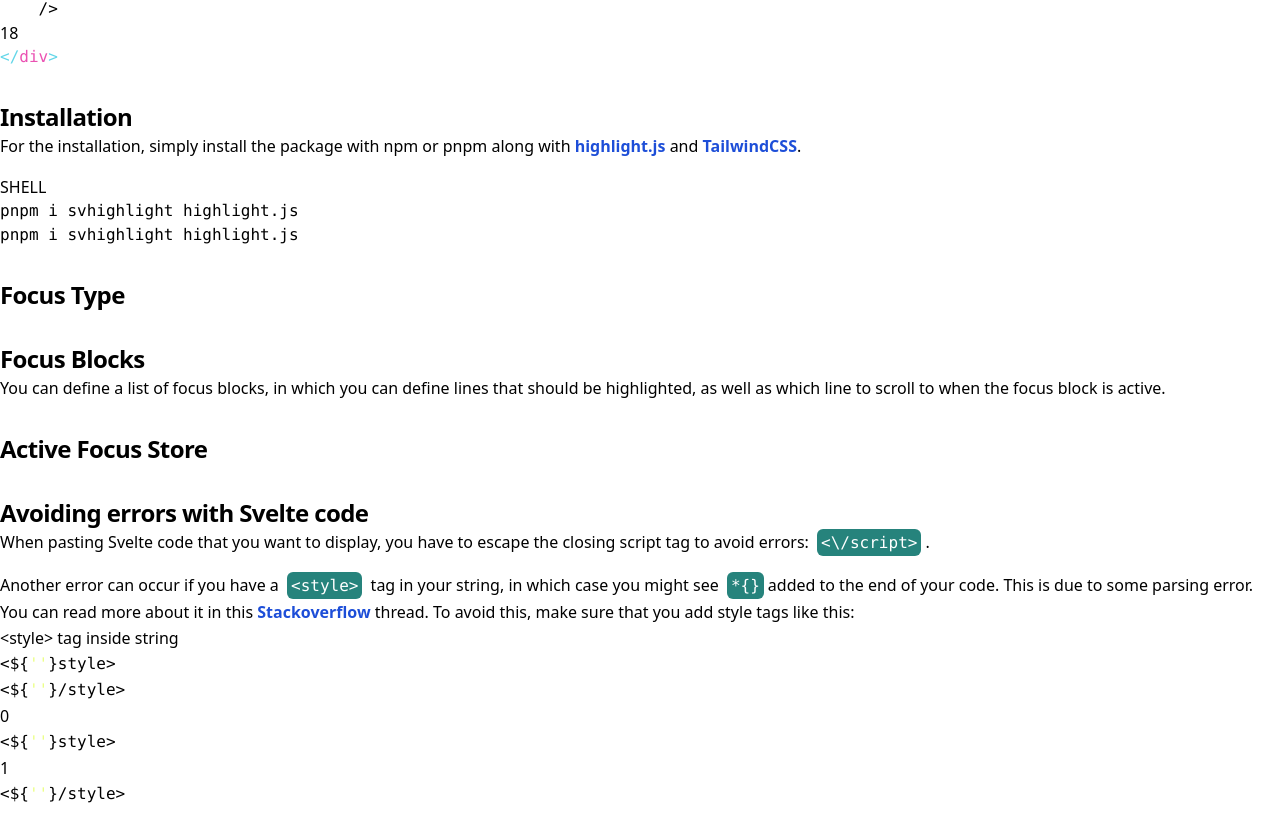
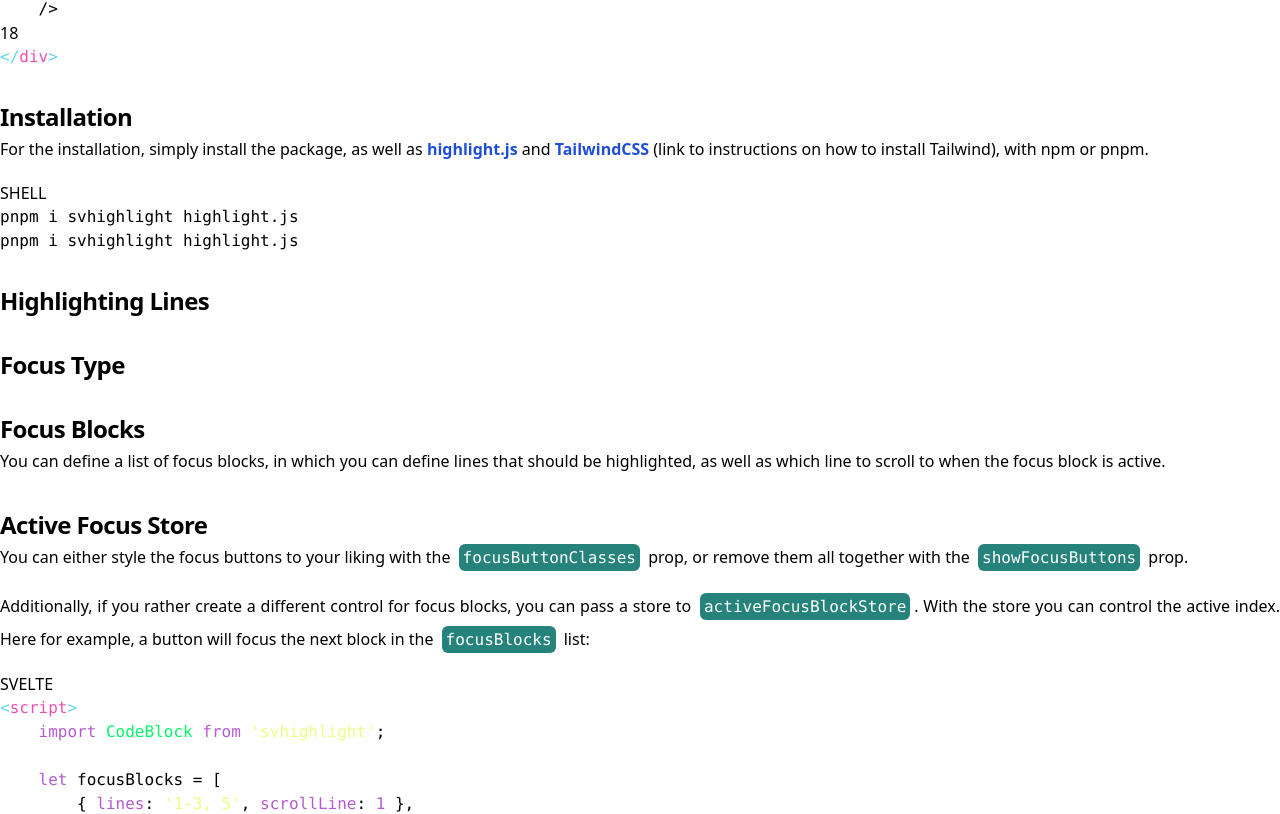
Before and after one commit to bennymi/svhighlight, a SvelteKit app: page / in a window 1280 px wide. Shown: the part 1395-2209 px from the top of the page. Built offline with nearby package versions, Linux system fonts and the light colour scheme.

Commit message:
add active focus block store section

```diff
--- a/src/routes/app.css
+++ b/src/routes/app.css
@@ -15,7 +15,7 @@ section h3 {
 }
 
 p {
-    @apply font-sans leading-relaxed mb-4
+    @apply font-sans leading-loose mb-4 text-justify;
 }
 
 p > a {
```
Also changed, not shown: src/routes/+page.svelte (+34 -4 lines).
